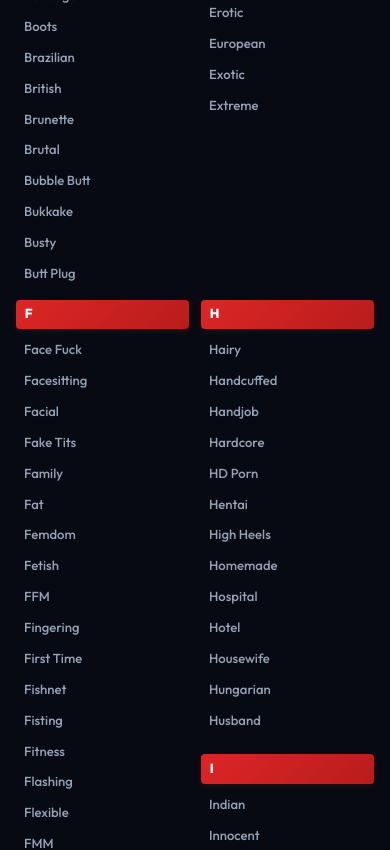
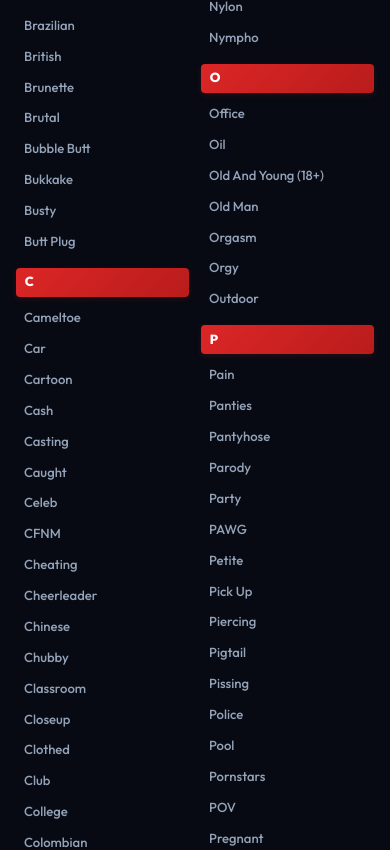
Before and after one commit to ayushchandramola95-cell/Pvideo, a Next.js app: page / in a window 390 px wide. Shown: the part 7174-8024 px from the top of the page. Built offline with nearby package versions, Linux system fonts and the light colour scheme; no server answers; the database is empty.

Commit message:
fix: revert CategoryDirectory to flat list and use CSS column-count without break-inside avoid to allow groups to break and balance the bottom line perfectly

```diff
--- a/src/components/CategoryDirectory.module.css
+++ b/src/components/CategoryDirectory.module.css
@@ -39,25 +39,18 @@
   box-shadow: 0 0 8px rgba(220, 38, 38, 0.5);
 }
 
-/* 7 columns grid layout */
+/* Dynamic auto-balanced column layout */
 .columnsGrid {
-  display: grid;
-  grid-template-columns: repeat(7, 1fr);
-  gap: 1rem;
-  align-items: stretch;
-}
-
-.column {
-  display: flex;
-  flex-direction: column;
-  gap: 1.25rem;
-  height: 100%;
+  column-count: 7;
+  column-gap: 1rem;
+  column-fill: balance;
 }
 
 .group {
   display: flex;
   flex-direction: column;
   gap: 0.2rem;
+  margin-bottom: 0.75rem;
 }
 
 .letterHeader {
@@ -98,19 +91,19 @@
 
 @media (max-width: 1400px) {
   .columnsGrid {
-    grid-template-columns: repeat(5, 1fr);
+    column-count: 5;
   }
 }
 
 @media (max-width: 960px) {
   .columnsGrid {
-    grid-template-columns: repeat(3, 1fr);
+    column-count: 3;
   }
 }
 
 @media (max-width: 600px) {
   .columnsGrid {
-    grid-template-columns: repeat(2, 1fr);
-    gap: 0.75rem;
+    column-count: 2;
+    column-gap: 0.75rem;
   }
 }
--- a/src/components/CategoryDirectory.tsx
+++ b/src/components/CategoryDirectory.tsx
@@ -14,37 +14,6 @@ export default function CategoryDirectory() {
     return null;
   }
 
-  // Contiguously partition the letter groups into 7 balanced columns
-  const numColumns = 7;
-  const columns: typeof CATEGORY_DIRECTORY_GROUPS[] = Array.from({ length: numColumns }, () => []);
-
-  // Calculate weights: items count + 2 for the header block
-  const groupsWithWeight = CATEGORY_DIRECTORY_GROUPS.map(g => ({
-    ...g,
-    weight: g.items.length + 2
-  }));
-
-  const totalWeight = groupsWithWeight.reduce((sum, g) => sum + g.weight, 0);
-  const targetWeightPerColumn = totalWeight / numColumns;
-
-  let currentColumnIdx = 0;
-  let currentColumnWeight = 0;
-
-  groupsWithWeight.forEach((g) => {
-    const weightWithGroup = currentColumnWeight + g.weight;
-    const currentDiff = Math.abs(currentColumnWeight - targetWeightPerColumn);
-    const nextDiff = Math.abs(weightWithGroup - targetWeightPerColumn);
-
-    // Roll over to next column if it achieves a closer weight to target
-    if (currentColumnWeight > 0 && nextDiff > currentDiff && currentColumnIdx < numColumns - 1) {
-      currentColumnIdx++;
-      currentColumnWeight = 0;
-    }
-
-    columns[currentColumnIdx].push(g);
-    currentColumnWeight += g.weight;
-  });
-
   return (
     <section className={styles.section}>
       <div className="container">
@@ -56,9 +25,7 @@ export default function CategoryDirectory() {
         </h2>
 
         <div className={styles.columnsGrid}>
-          {columns.map((columnGroups, colIdx) => (
-            <div key={colIdx} className={styles.column}>
-              {columnGroups.map((group) => (
+          {CATEGORY_DIRECTORY_GROUPS.map((group) => (
             <div key={group.letter} className={styles.group}>
               <div className={styles.letterHeader}>{group.letter}</div>
               {group.items.map((item) => (
@@ -74,8 +41,6 @@ export default function CategoryDirectory() {
             </div>
           ))}
         </div>
-          ))}
-        </div>
       </div>
     </section>
   );
```
Lines whose indentation alone changed are shown as unchanged.
